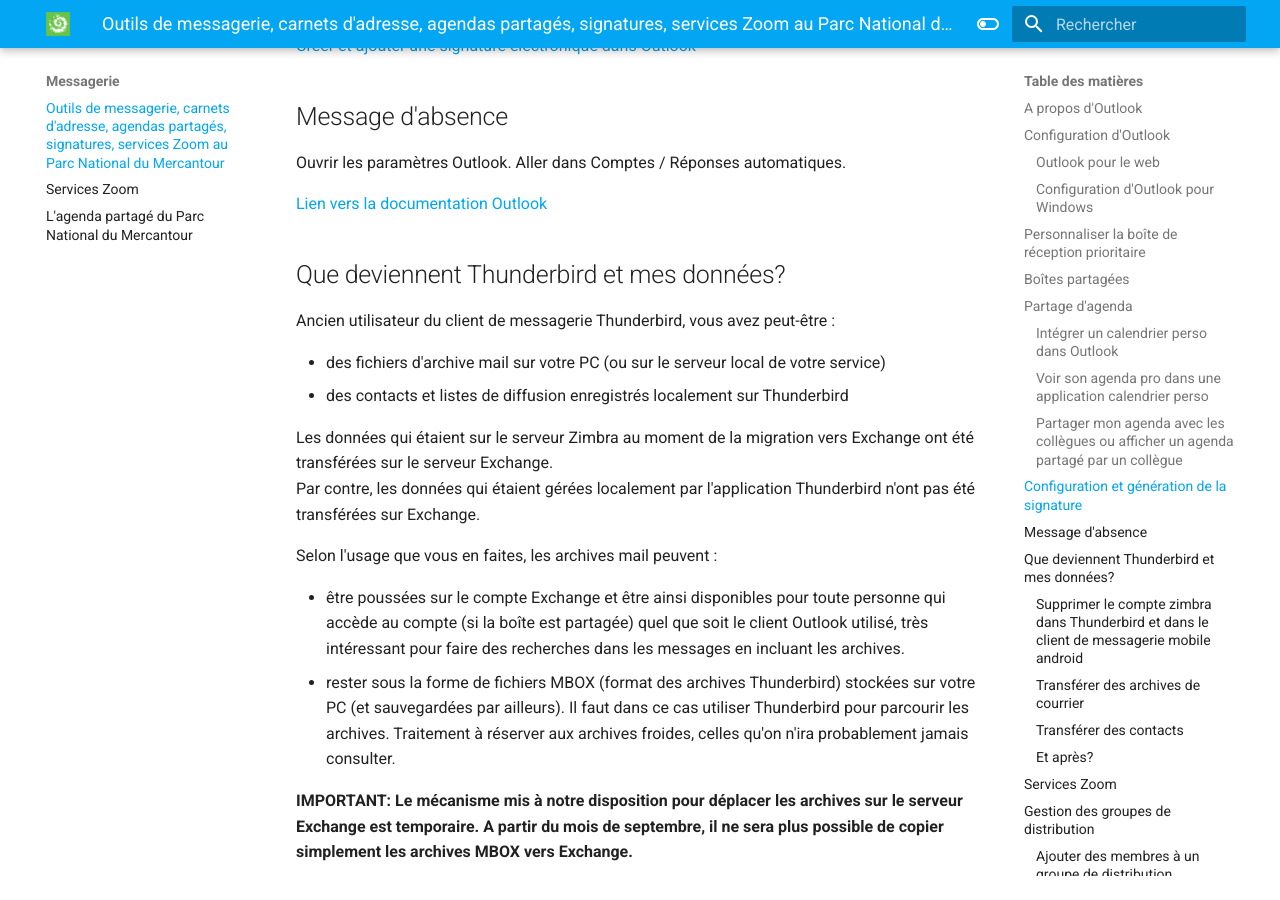
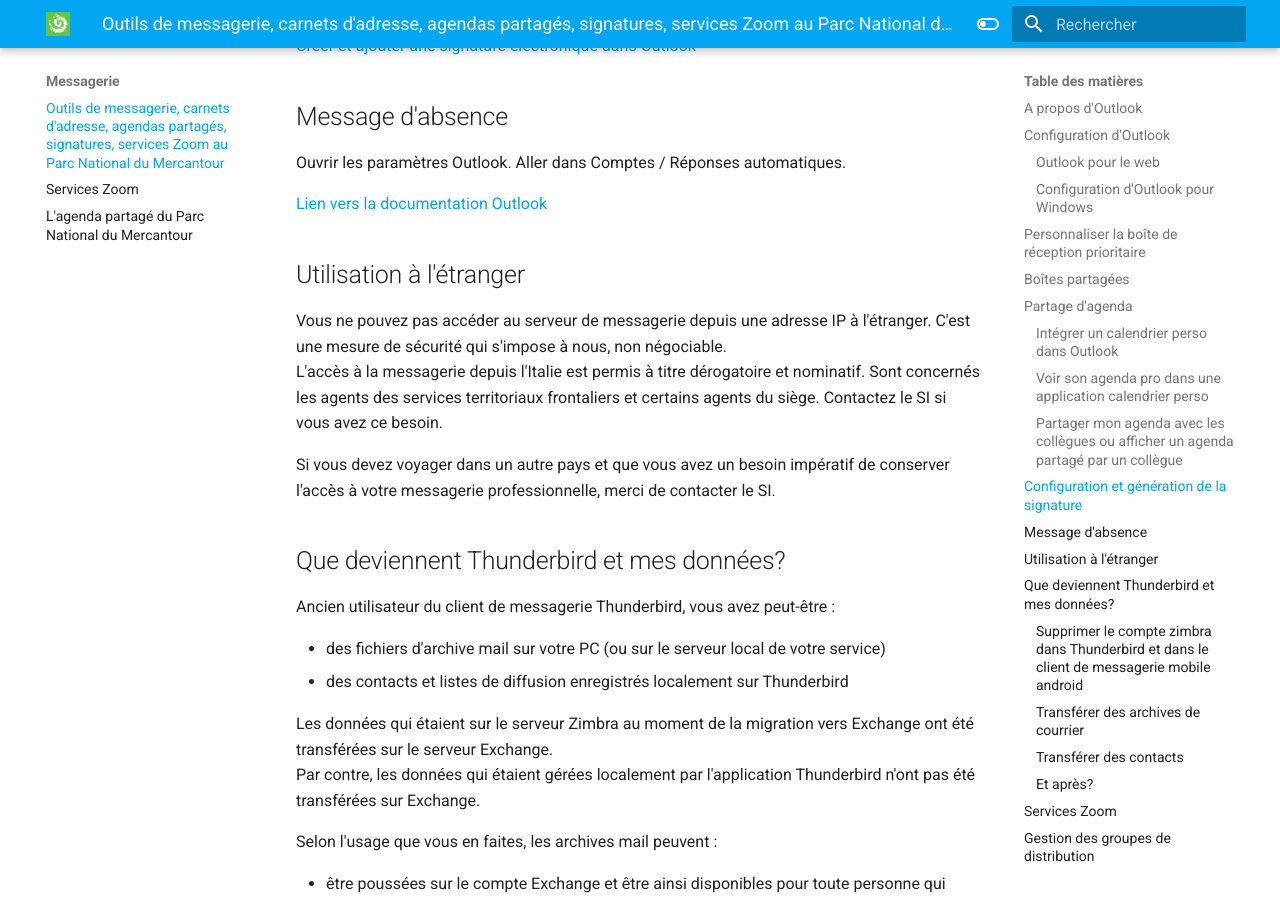
Before and after one commit to PnMercantour/faq, an MkDocs documentation site: the page built from docs/messagerie/README.md, in a window 1280 px wide and 900 px high, scrolled down 3819 px. Built offline with MkDocs 1.6.1 and Material for MkDocs 9.7.7, drawn with Linux system fonts in a browser that asks for light colours.

Commit message:
messagerie à l'étranger

```diff
--- a/docs/messagerie/README.md
+++ b/docs/messagerie/README.md
@@ -31,7 +31,7 @@
 ### Outlook pour le web
 Pour utiliser Outlook pour le web, il suffit de vous connecter à votre compte Microsoft 365 avec votre adresse email professionnelle comme identifiant et votre mot de passe Windows comme mot de passe.
 
-https://m365.cloud.microsoft
+[https://m365.cloud.microsoft](https://m365.cloud.microsoft)
 
 Accédez aux applications par le lanceur d'applications (en haut à gauche de l'écran), sélectionnez Outlook.
 
@@ -106,6 +106,12 @@
 Ouvrir les paramètres Outlook. Aller dans Comptes / Réponses automatiques.
 
 [Lien vers la documentation Outlook](https://support.microsoft.com/fr-fr/office/envoyer-des-r%C3%A9ponses-automatiques-absence-du-bureau-%C3%A0-partir-d-outlook-9742f476-5348-4f9f-997f-5e208513bd67#officeversion=web)
+
+## Utilisation à l'étranger
+Vous ne pouvez pas accéder au serveur de messagerie depuis une adresse IP à l'étranger. C'est une mesure de sécurité qui s'impose à nous, non négociable.
+L'accès à la messagerie depuis l'Italie est permis à titre dérogatoire et nominatif. Sont concernés les agents des services territoriaux frontaliers et certains agents du siège. Contactez le SI si vous avez ce besoin.
+
+Si vous devez voyager dans un autre pays et que vous avez un besoin impératif de conserver l'accès à votre messagerie professionnelle, merci de contacter le SI.
 
 ## Que deviennent Thunderbird et mes données?
 
```
